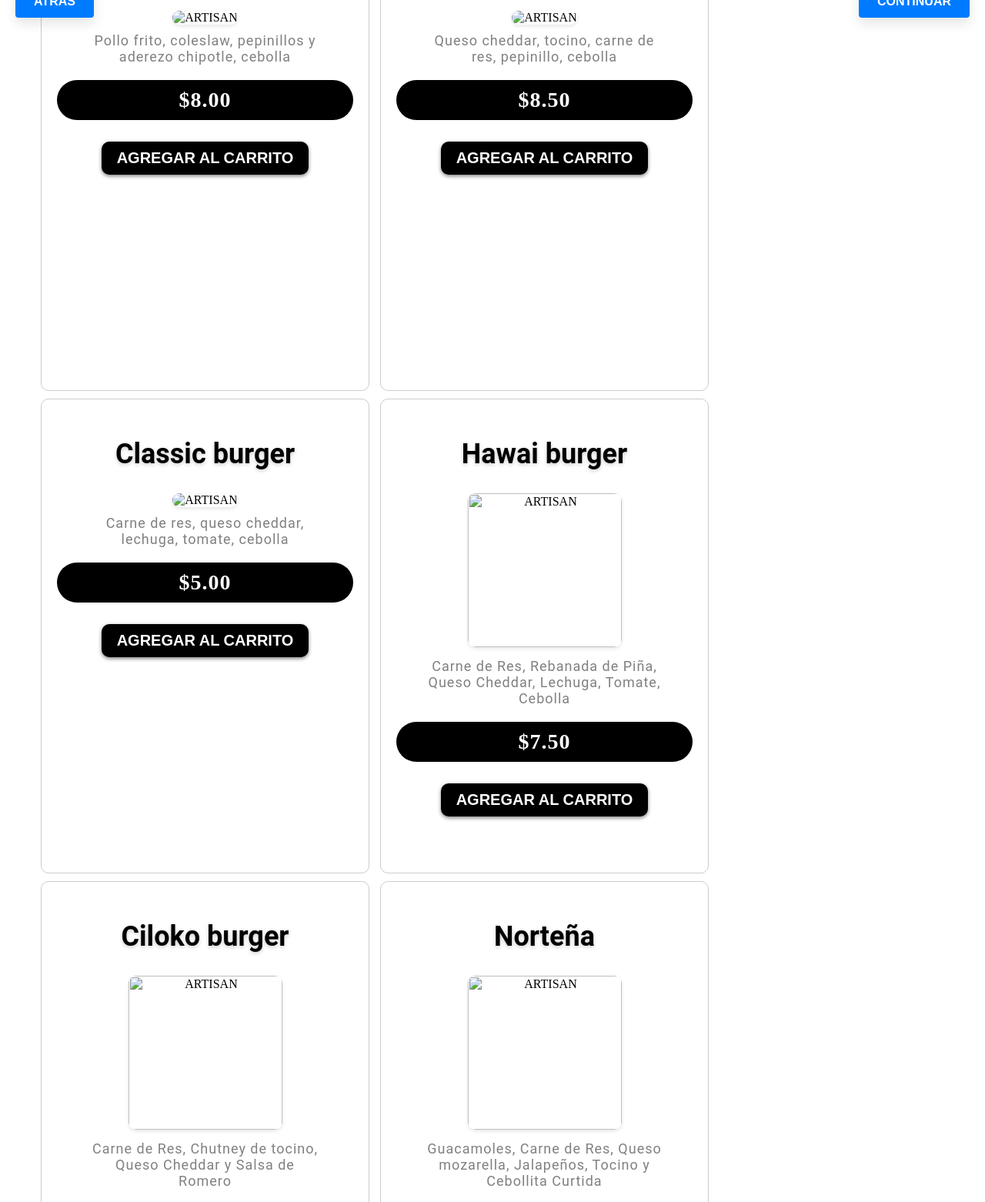
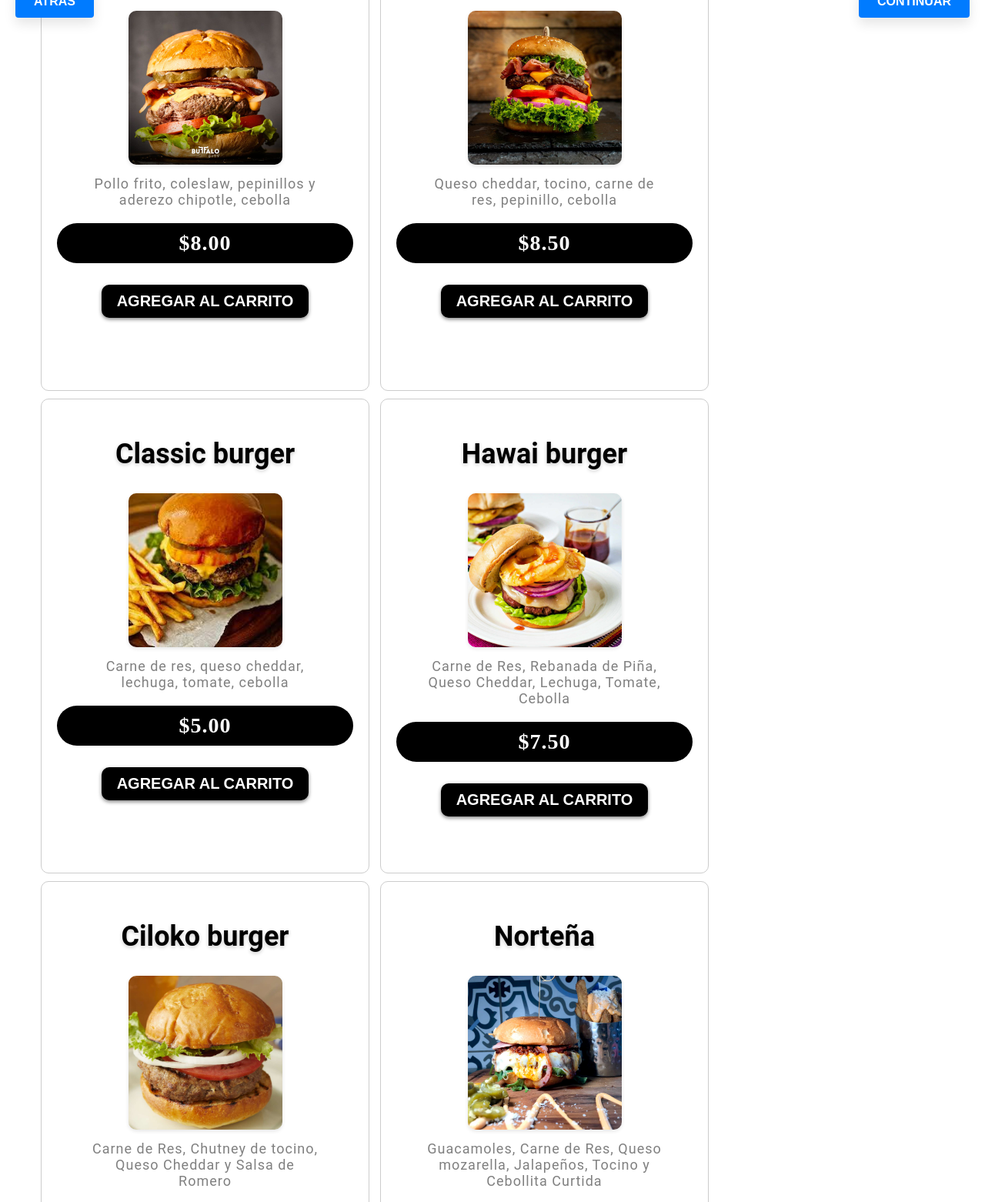
Before and after one commit to reders5033y/empresa, a plain HTML site: page hamburguesas.html in a window 1280 px wide. Shown: the part 757-2319 px from the top of the page at 77% size. Drawn offline with Linux system fonts and the light colour scheme; a script that the page names is missing.

Commit message:
son para mejorar

```diff
--- a/hamburguesas.html
+++ b/hamburguesas.html
@@ -12,7 +12,7 @@
     <li>
       <h2 class="producto" cllas="producto1">Cheeseburger</h2>
       <figure>
-        <img class="image" src="img/burguer1.jpg" alt="ARTISAN">
+        <img class="image" src="burguer1.jpg" alt="ARTISAN">
         <figcaption>Carne de res y queso cheddar</figcaption>
       </figure>
       <div>
@@ -25,7 +25,7 @@
     <li>
       <h2 class="producto " class="producto2">Bacon burger</h2>
       <figure>
-        <img class="image" src="img/burguer2.jpg" alt="ARTISAN">
+        <img class="image" src="burguer2.jpg" alt="ARTISAN">
         <figcaption>Carne de res, queso cheddar, lechuga, tocino, aguacate y aderezo chipotle</figcaption>
       </figure>
       <div>
@@ -38,7 +38,7 @@
     <li>
       <h2 class="producto" class="producto3">Buffalo burger</h2>
       <figure>
-        <img class="image" src="img/burguer3.jpg" alt="ARTISAN">
+        <img class="image" src="burguer3.jpg" alt="ARTISAN">
         <figcaption>Pollo frito, coleslaw, pepinillos y aderezo chipotle, cebolla</figcaption>
       </figure>
       <div>
@@ -51,7 +51,7 @@
     <li>
       <h2 class="producto " class="producto4" >Cangre burger</h2>
       <figure>
-        <img class="image" src="img/burguer4.jpg" alt="ARTISAN">
+        <img class="image" src="burguer4.jpg" alt="ARTISAN">
         <figcaption>Queso cheddar, tocino, carne de res, pepinillo, cebolla</figcaption>
       </figure>
       <div>
@@ -64,7 +64,7 @@
     <li>
       <h2 class="producto" class="producto5" >Classic burger</h2>
       <figure>
-        <img class="image" src="img/burguer5.jfif" alt="ARTISAN">
+        <img class="image" src="burguer5.jfif" alt="ARTISAN">
         <figcaption>Carne de res, queso cheddar, lechuga, tomate, cebolla</figcaption>
       </figure>
       <div>
@@ -76,7 +76,7 @@
     <li>
   <h2 class="producto" class="producto6">Hawai burger</h2>
   <figure>
-    <img class="image" src="img/burguer6.jpg" title="ARTISAN">
+    <img class="image" src="burguer6.jpg" title="ARTISAN">
     <figcaption>Carne de Res, Rebanada de Piña, Queso Cheddar, Lechuga, Tomate, Cebolla</figcaption>
   </figure>
   <div>
@@ -88,7 +88,7 @@
 <li>
   <h2 class="producto" class="producto7">Ciloko burger</h2>
   <figure>
-    <img class="image" src="img/burguer7.jpg" title="ARTISAN">
+    <img class="image" src="burguer7.jpg" title="ARTISAN">
     <figcaption>Carne de Res, Chutney de tocino, Queso Cheddar y Salsa de Romero</figcaption>
   </figure>
   <div>
@@ -100,7 +100,7 @@
 <li>
   <h2 class="producto" class="producto8">Norteña</h2>
   <figure>
-    <img class="image" src="img/burguer8.jpg" title="ARTISAN">
+    <img class="image" src="burguer8.jpg" title="ARTISAN">
     <figcaption>Guacamoles, Carne de Res, Queso mozarella, Jalapeños, Tocino y Cebollita Curtida</figcaption>
   </figure>
   <div>
@@ -112,7 +112,7 @@
 <li>
   <h2 class="producto" class="producto9">Mac Beacon</h2>
   <figure>
-    <img class="image" src="img/burguer9.jpg" title="ARTISAN">
+    <img class="image" src="burguer9.jpg" title="ARTISAN">
     <figcaption>Carne De Res, Chutney de tocino, Mac de Cheese y nuestra salsa de la casa</figcaption>
   </figure>
   <div>
```
Also changed, not shown: entregado.html (+2 -2 lines).
